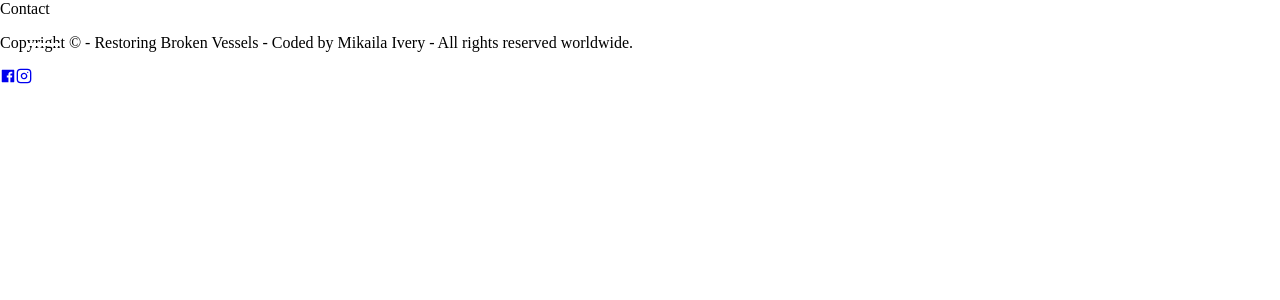
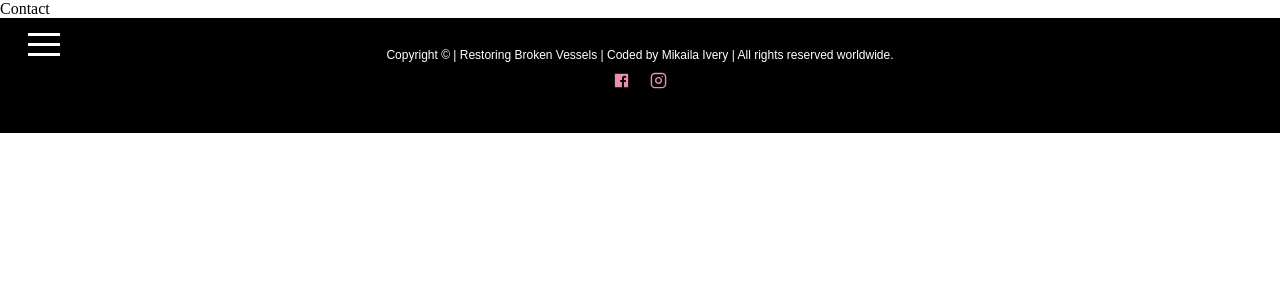
Before and after one commit to IveryMikaila/marjorie-website, a React (Create React App) app in the folder website/: page /contact in a window 1280 px wide. Shown: the top 300 px of the page. Built offline with nearby package versions, Linux system fonts and the light colour scheme.

Commit message:
Styled Footer

```diff
--- a/website/src/Components/Footer.js
+++ b/website/src/Components/Footer.js
@@ -1,16 +1,19 @@
 import React from 'react'
+import '../Styles/Footer.css'
 
 const Footer = () => {
   return (
-    <>
-    <p>
-    Copyright © - Restoring Broken Vessels - Coded by Mikaila Ivery  - All rights reserved worldwide.
+    <div className='footer'>
+    <p className='copyright'>
+    Copyright © | Restoring Broken Vessels | Coded by Mikaila Ivery  | All rights reserved worldwide.
     </p>
+    <div className='footer-links'>
     <a target='_blank' href='https://www.facebook.com/RestoringBroknVessels57'>
-    <svg stroke="currentColor" fill="currentColor" stroke-width="0" viewBox="0 0 1024 1024" height="1em" width="1em" xmlns="http://www.w3.org/2000/svg"><path d="M880 112H144c-17.7 0-32 14.3-32 32v736c0 17.7 14.3 32 32 32h736c17.7 0 32-14.3 32-32V144c0-17.7-14.3-32-32-32zm-92.4 233.5h-63.9c-50.1 0-59.8 23.8-59.8 58.8v77.1h119.6l-15.6 120.7h-104V912H539.2V602.2H434.9V481.4h104.3v-89c0-103.3 63.1-159.6 155.3-159.6 44.2 0 82.1 3.3 93.2 4.8v107.9z"></path></svg>
+    <svg className='footer-icon' stroke="currentColor" fill="currentColor" stroke-width="0" viewBox="0 0 1024 1024" height="1em" width="1em" xmlns="http://www.w3.org/2000/svg"><path d="M880 112H144c-17.7 0-32 14.3-32 32v736c0 17.7 14.3 32 32 32h736c17.7 0 32-14.3 32-32V144c0-17.7-14.3-32-32-32zm-92.4 233.5h-63.9c-50.1 0-59.8 23.8-59.8 58.8v77.1h119.6l-15.6 120.7h-104V912H539.2V602.2H434.9V481.4h104.3v-89c0-103.3 63.1-159.6 155.3-159.6 44.2 0 82.1 3.3 93.2 4.8v107.9z"></path></svg>
     </a>
-    <a target='_blank' href='#'><svg stroke="currentColor" fill="none" stroke-width="2" viewBox="0 0 24 24" stroke-linecap="round" stroke-linejoin="round" height="1em" width="1em" xmlns="http://www.w3.org/2000/svg"><rect x="2" y="2" width="20" height="20" rx="5" ry="5"></rect><path d="M16 11.37A4 4 0 1 1 12.63 8 4 4 0 0 1 16 11.37z"></path><line x1="17.5" y1="6.5" x2="17.5" y2="6.5"></line></svg></a>
-    </>
+    <a target='_blank' href=''><svg className='footer-icon' stroke="currentColor" fill="none" stroke-width="2" viewBox="0 0 24 24" stroke-linecap="round" stroke-linejoin="round" height="1em" width="1em" xmlns="http://www.w3.org/2000/svg"><rect x="2" y="2" width="20" height="20" rx="5" ry="5"></rect><path d="M16 11.37A4 4 0 1 1 12.63 8 4 4 0 0 1 16 11.37z"></path><line x1="17.5" y1="6.5" x2="17.5" y2="6.5"></line></svg></a>
+    </div>
+    </div>
   )
 }
 
--- /dev/null
+++ b/website/src/Styles/Footer.css
@@ -0,0 +1,22 @@
+.copyright{
+    margin: 0;
+    text-align: center;
+    font-family: Arial, Helvetica, sans-serif;
+    font-size: 12px;
+}
+.footer{
+    background-color: black;
+    color: white;
+    padding: 30px;
+    display: flex;
+    flex-direction: column;
+    justify-content: center;
+    align-items: center;
+}
+.footer a{
+    color: #E890B1;
+}
+.footer-icon{
+    margin: 10px;
+    font-size: 17px;
+}
```
